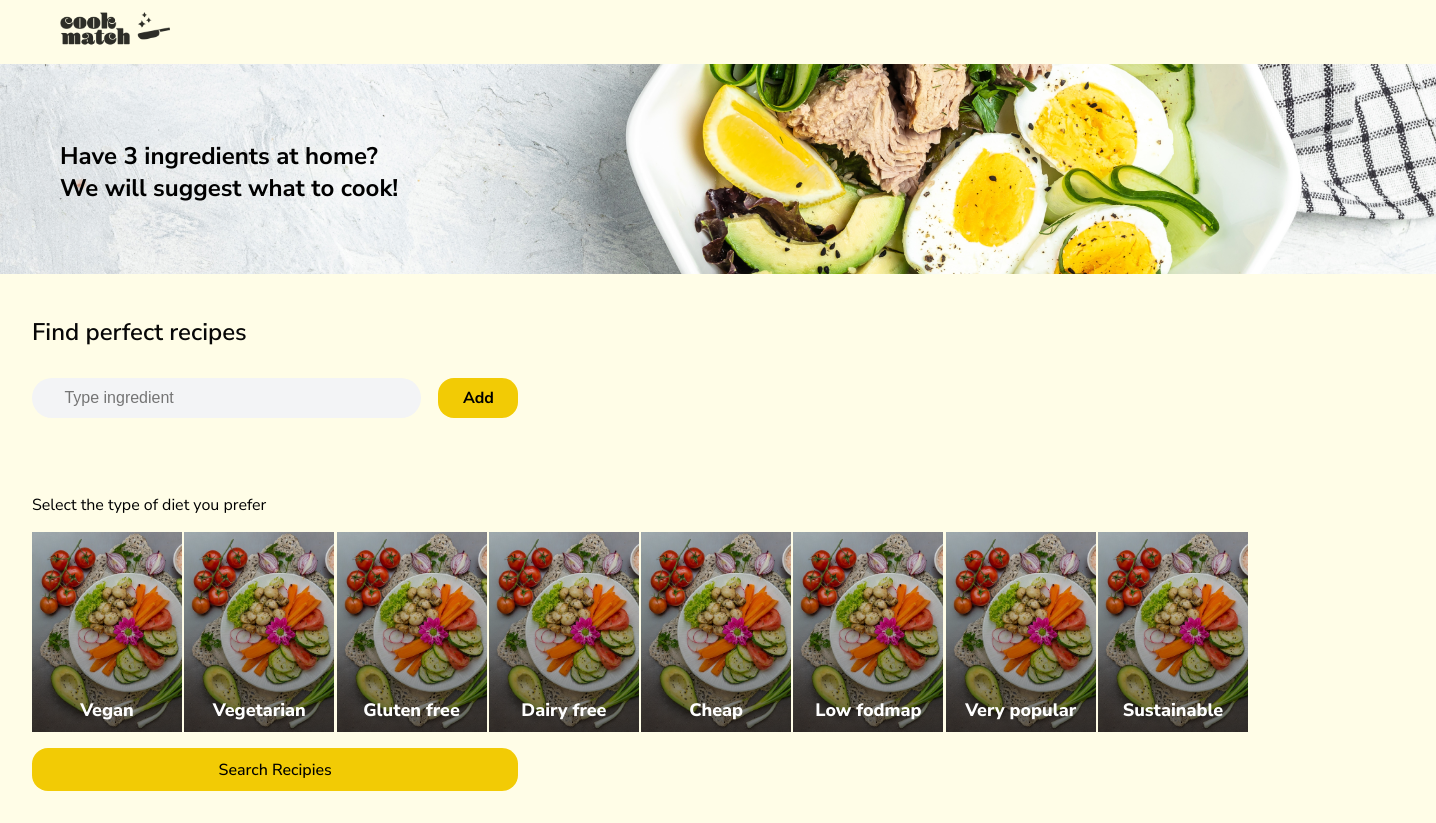
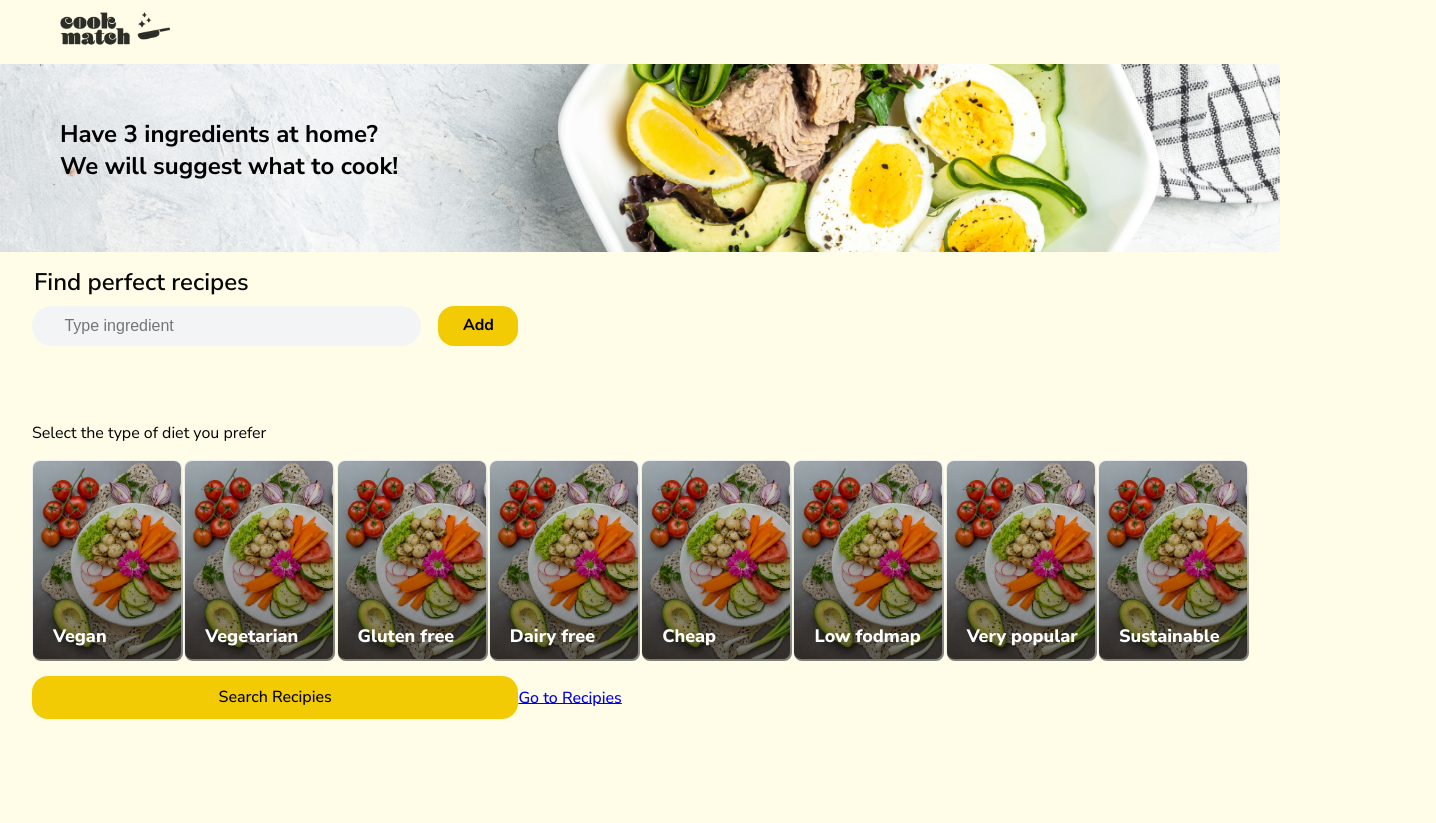
Before and after one commit to No-Country/s11-01-m-node-react, a React (Vite) app in the folder client/: page /home in a window 1280 px wide. Shown: the whole page, 1436 px wide, since content can reach past the window. After the commit the page ends 800 px from the top, so only its background shows below. Built offline with nearby package versions, Linux system fonts and the light colour scheme; some icons are missing.

Commit message:
feat Recipies, route, styles

```diff
--- a/client/src/App.jsx
+++ b/client/src/App.jsx
@@ -3,6 +3,7 @@ import { Routes, Route, BrowserRouter } from "react-router-dom";
 import Home from "./Pages/Home/Home";
 import Landing from "./Pages/Landing/Landing";
 import Header from "./assets/Header/Header";
+import Recipies from "./Pages/Home/Recipies";
 
 function App() {
   return (
@@ -10,6 +11,7 @@ function App() {
       <BrowserRouter>
       <Header />
         <Routes>
+        <Route exact path="/results" element={<Recipies />} />
         <Route exact path="/home" element={<Home />} />
         <Route exact path="/login" element={''} />
         <Route exact path="/" element={<Landing />} />
--- a/client/src/Pages/Home/Home.jsx
+++ b/client/src/Pages/Home/Home.jsx
@@ -1,12 +1,12 @@
-
 import SearchHero from "./SearchHero"
 import SearchInput from "./SearchInput"
 
 const Home = () => {
+
   return (
     <div>
        <SearchHero />
-        <SearchInput />
+       <SearchInput />
     </div>
   )
 }
--- /dev/null
+++ b/client/src/Pages/Home/Recipies.jsx
@@ -0,0 +1,12 @@
+
+
+const Recipies = () => {
+  return (
+    <div>
+        <p>descripción de la busqueda</p>
+        <p>nueva busqueda</p>
+        <div><p>recetas</p></div>
+    </div>
+  )
+}
+export default Recipies
--- a/client/src/Pages/Home/SearchInput.jsx
+++ b/client/src/Pages/Home/SearchInput.jsx
@@ -5,6 +5,9 @@ import "./home.css";
 import { inputIngredients } from "../../store/actions/IngredientsAction";
 import { Icon } from '@iconify/react';
 import SelectDiet from "./SelectDiet";
+import {isMobileOnly } from "react-device-detect"
+import SelectDietMobile from "./SelectDietMobile";
+import { Link } from "react-router-dom";
 
 
 
@@ -12,6 +15,7 @@ const SearchInput = () => {
   const [searchInput, setSearchInput] = useState("");
   const [selectedIngredients, setSelectedIngredients] = useState([]);
   const [dietTypeSelected, setDietTypeSelected] = useState("");
+  const [error, setError] =useState("")
 
   const dispatch = useDispatch()
   const getState = useSelector((state) => state.ingredients)
@@ -41,15 +45,16 @@ const SearchInput = () => {
           if (selectedIngredients.length < 3) {
             setSelectedIngredients([...selectedIngredients, searchInput]);
             setSearchInput("");
+            setError("")
           } else {
-            alert("You can select a maximum of 3 ingredients.");
+            setError("You can select a maximum of 3 ingredients.");
           }
         }
       } else {
-        alert("Ingredient is already selected.");
+        setError("Ingredient is already selected.");
       }
     } else {
-      alert("Ingredient not found in our list.");
+      setError("Ingredient not found in our list.");
     }
   };
 
@@ -71,11 +76,8 @@ const SearchInput = () => {
     };
     dispatch(inputIngredients(searchData))
     getReceta()
-
-    console.log(searchData);
   };
 
-  console.log(dietTypeSelected);
 
   return (
     <>
@@ -101,7 +103,8 @@ const SearchInput = () => {
         </form>
         <div className="selected-ingredients">
         {selectedIngredients.map((ingredient, index) =>
-          <div key={index} className="ingredients">
+
+         <div key={index} className="ingredients">
             <p>
               {ingredient}{" "}
             </p>
@@ -110,13 +113,21 @@ const SearchInput = () => {
                 <Icon icon="mdi:close" className="close-icon"/>
               </button>}
           </div>
+
         )}
       </div>
+      {error &&
+      <div className="ingredient-error">
+           <p>{error}</p>
+           </div>}
       </div>
-      <SelectDiet handleDiet={handleDiet}/>
+      {isMobileOnly ?
+      <SelectDietMobile handleDiet={handleDiet} /> :
+      <SelectDiet handleDiet={handleDiet}/>}
       <button className="search-button" type="submit" onClick={(e)=>sendIngredients(e)}>
         Search Recipies
       </button>
+      <Link to='/results'>Go to Recipies</Link>
     </div>
     </>
   );
--- a/client/src/Pages/Home/SelectDiet.jsx
+++ b/client/src/Pages/Home/SelectDiet.jsx
@@ -2,6 +2,7 @@ import PropTypes from 'prop-types';
 import dietTexts from "../../assets/Texts/diets.json";
 
 const SelectDiet = ({ handleDiet }) => {
+
   return (
     <div className="diets">
       <p>Select the type of diet you prefer</p>
@@ -10,7 +11,7 @@ const SelectDiet = ({ handleDiet }) => {
           <button
             key={index}
             className="diet-img-button"
-            onClick={(e) => handleDiet(e, type.types)}
+            onClick={() => handleDiet(type.types)}
           >
             <img src={type.img} alt={type.types} className="diet-img" />
             <p>{type.title}</p>
--- /dev/null
+++ b/client/src/Pages/Home/SelectDietMobile.jsx
@@ -0,0 +1,36 @@
+import PropTypes from 'prop-types';
+import dietTexts from "../../assets/Texts/diets.json";
+import { useState } from 'react';
+
+
+const SelectDietMobile = ({ handleDiet }) => {
+    const [showMore, setShowMore] = useState(false);
+
+  return (
+    <div className="diets">
+      <p>Select the type of diet you prefer</p>
+      <div className="diet-box">
+      {dietTexts.diets.slice(0, showMore ? undefined : 4).map((type, index) => (
+          <div
+            key={index}
+            className="diet-img-button"
+            onClick={(e) => handleDiet(e, type.types)}
+          >
+            <img src={type.img} alt={type.types} className="diet-img" />
+            <p>{type.title}</p>
+          </div>
+        ))}
+        {dietTexts.diets.length > 4 && !showMore && (
+          <div className="more-button" onClick={() => setShowMore(true)}>
+            See More
+          </div>
+        )}
+      </div>
+    </div>
+  );
+}
+
+SelectDietMobile.propTypes = {
+  handleDiet: PropTypes.func.isRequired,
+};
+export default SelectDietMobile
--- a/client/src/Pages/Home/home.css
+++ b/client/src/Pages/Home/home.css
@@ -9,6 +9,10 @@
   font-size: 24px;
   font-weight: 600;
   line-height: 28px;
+  margin: 24px 0 10px 2px;
+}
+.search-header{
+  width: 100vw;
 }
 .hero-title{
   font-weight: 700;
@@ -16,7 +20,7 @@
   position: relative;
   margin-left: 60px;
   margin-top: -140px;
-  margin-bottom: 50px;
+  margin-bottom: 30px;
 }
 .form-box{
   min-height: 100px;
@@ -74,7 +78,7 @@
 }
 .selected-ingredients {
   display: flex;
-  margin: 1rem 0;
+  margin: .5rem 0 0 0;
 }
 .ingredients {
   border-radius: 2rem;
@@ -98,6 +102,13 @@
   padding: 0 0.4rem;
   margin-top: 0.3rem;
 }
+.ingredient-error{
+  width: 100%;
+  text-align: left;
+  margin-top: -12px;
+  font-size: 14px;
+  color: #BA0000;
+}
 .diets {
   padding: 0 0 1rem 0;
 }
@@ -108,35 +119,31 @@
   flex-wrap: wrap;
   justify-content: space-between;
 }
-
 .diet-img{
-  height: 100%;
-  object-position: 50% 50%;
+  height: 105%;
   object-fit: cover;
-  background: linear-gradient(180deg, rgba(0, 0, 0, 0.4) 0%, rgba(0, 0, 0, 0) 100%)
 }
 .diet-img-button{
   width: 150px;
   height: 200px;
-  background-color: transparent;
-  border: none;
   padding: 0;
-  transition: none;
   overflow: hidden;
-  border-radius:0;
+  border-radius: 8px;
+  text-align: left;
+  box-sizing: border-box;
 }
 .diet-img-button:hover{
-  opacity: .5;
+  opacity: .7;
 }
 .diet-img-button:focus {
-  outline-color:#F2CB05;
+  border:3px solid #F2CB05;
 }
 .diet-img-button:active {
-  outline-color:#F2CB05;
+  border:3px solid #F2CB05;
 }
 .diet-img-button p{
-  position: relative;
-  margin-top: -40px;
+  position: absolute;
+  margin: -50px 0 0 20px;
   color: #fff;
   font-weight: 800;
   font-size: 18px;
@@ -147,9 +154,10 @@
   border-radius: 1rem;
   background-color: #F2CB05;
 }
-.search-button:focus{
-  outline-color: #F2CB05;
+.search-button:hover{
+  background-color: #F2E705;
 }
+
 .diet-img-button::before {
   content: "";
   position: absolute;
@@ -157,6 +165,13 @@
   height: 200px;
   background: linear-gradient(to bottom, rgba(0, 0, 0, 0), rgba(0, 0, 0, 0.5)); /* Adjust the gradient colors and transparency as needed */
   z-index: 1;
+  border-radius: 8px;
+
+}
+.more-button{
+  width: 100%;
+  text-align: right;
+  cursor: pointer;
 }
 @media only screen and (min-width: 700px) and (max-width: 1025px){
   .hero-title{
@@ -166,7 +181,10 @@
     margin-left: 40px;
   }
   .search-section{
-    width: 50%;
+    width: 60%;
+  }
+  .search-box{
+    width: 75%;
   }
   .search-header{
     height: 180px;
@@ -189,6 +207,7 @@
   .diet-img{
     width: 100%;
   }
+
 
 }
 
--- a/client/src/Pages/Landing/landing.css
+++ b/client/src/Pages/Landing/landing.css
@@ -26,7 +26,15 @@
 }
 @media only screen and (min-width: 700px) and (max-width: 1025px){
     .title-box{
-        margin-top: -400px
+        margin-top: -300px;
+        margin-left: 40px;
+    }
+    .title-box h5{
+        font-size: 18px;
+
+    }
+    .button{
+        padding: 12px 60px;
     }
 }
 @media only screen and (min-width: 300px) and (max-width: 699px){
--- a/client/src/index.css
+++ b/client/src/index.css
@@ -26,3 +26,7 @@ button {
   cursor: pointer;
 
 }
+
+input{
+  outline: none;
+}
```
